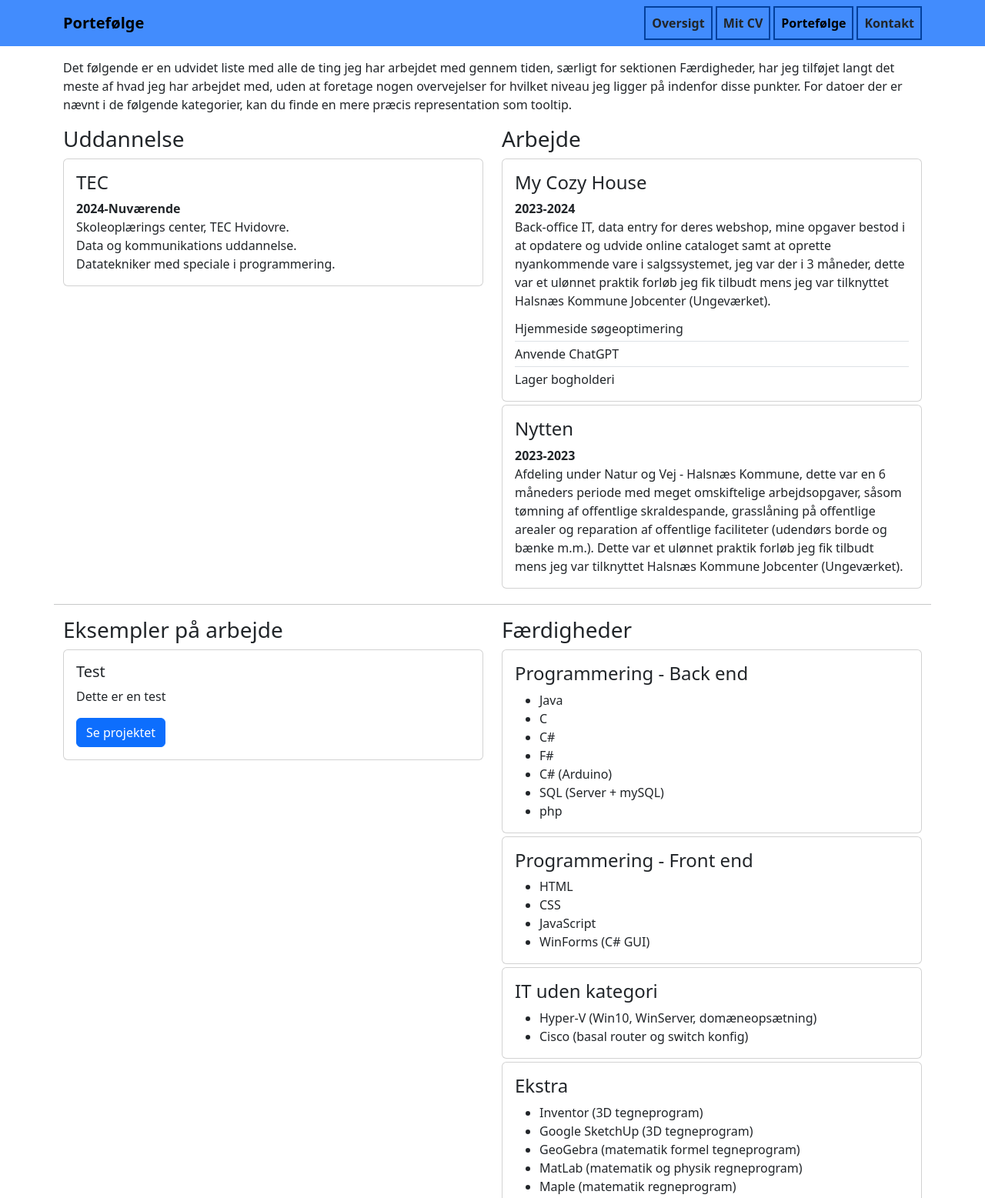
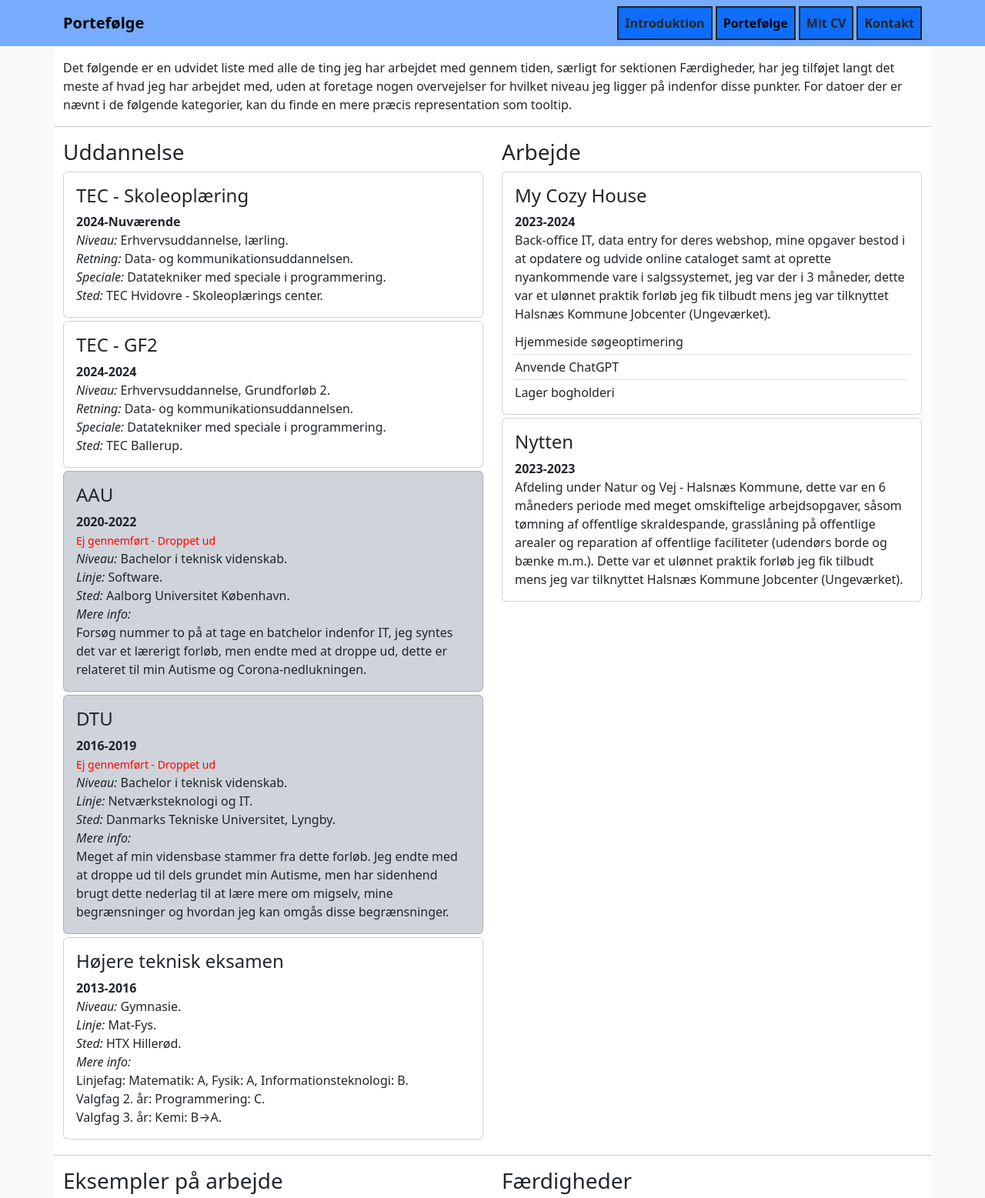
Before and after one commit to s164152MikkelKaa/s164152MikkelKaa.github.io, a plain HTML site: page portefoelge.html in a window 1280 px wide. Shown: the top 1557 px of the page at 77% size. Drawn offline with nearby package versions, Linux system fonts and the light colour scheme.

Commit message:
Continued work with the look, addet footer and backgrounds to all pages.

```diff
--- a/portefoelge.html
+++ b/portefoelge.html
@@ -9,9 +9,9 @@
     <!--<link rel="stylesheet" href="mystyles.css">-->
     <title>Portefølge</title>
   </head>
-  <body>
+  <body class="bg-light">
     <!-- Navbar at top, for page navigation -->
-    <nav class="navbar navbar-expand-md d-print-none mb-3" style="background-color: rgba(66, 140, 253, 1);">
+    <nav class="navbar navbar-expand-md d-print-none" style="background-color: rgba(119, 172, 253, 1);">
       <div class="container-md">
         <a href="#" class="navbar-brand">
           <span class="fw-bold">
@@ -27,16 +27,16 @@
         <!-- The list of site navigation links -->
         <div class="collapse navbar-collapse justify-content-end text-end mt-2 mt-md-0" id="the-navbar-stuff">
           <ul class="navbar-nav d-inline-flex text-start">
-            <li class="nav-item border border-2" style="--bs-border-opacity: 1; border-color: rgba(2, 64, 157, 1) !important;">
-              <a href="/" class="nav-link p-2 fw-bold text-dark">Oversigt</a>
+            <li class="nav-item border border-2 border-dark bg-primary">
+              <a href="/" class="nav-link p-2 fw-bold text-dark">Introduktion</a>
             </li>
-            <li class="nav-item border border-2 mt-1 mt-md-0 ms-md-1" style="--bs-border-opacity: 1; border-color: rgba(2, 64, 157, 1) !important;">
+            <li class="nav-item border border-2 border-dark bg-primary mt-1 mt-md-0 ms-md-1">
+              <a href="#" class="nav-link p-2 active fw-bolder" aria-current="page">Portefølge</a>
+            </li>
+            <li class="nav-item border border-2 border-dark bg-primary mt-1 mt-md-0 ms-md-1">
               <a href="/mikkel_kaa_cv.html" class="nav-link p-2 fw-bold text-dark">Mit CV</a>
             </li>
-            <li class="nav-item border border-2 mt-1 mt-md-0 ms-md-1" style="--bs-border-opacity: 1; border-color: rgba(2, 64, 157, 1) !important;">
-              <a href="#" class="nav-link p-2 active fw-bolder" aria-current="page">Portefølge</a>
-            </li>
-            <li class="nav-item border border-2 mt-1 mt-md-0 ms-md-1" style="--bs-border-opacity: 1; border-color: rgba(2, 64, 157, 1) !important;">
+            <li class="nav-item border border-2 border-dark bg-primary mt-1 mt-md-0 ms-md-1">
               <a href="/kontakt.html" class="nav-link p-2 fw-bold text-dark">Kontakt</a>
             </li>
           </ul>
@@ -46,18 +46,75 @@
 
     <!-- The top part of the page, after the navbar -->
     <section id="the-start">
-      <div class="container-md">
-        <p>Det følgende er en udvidet liste med alle de ting jeg har arbejdet med gennem tiden, særligt for sektionen Færdigheder, har jeg tilføjet langt det meste af hvad jeg har arbejdet med, uden at foretage nogen overvejelser for hvilket niveau jeg ligger på indenfor disse punkter. For datoer der er nævnt i de følgende kategorier, kan du finde en mere præcis representation som tooltip.</p>
+      <div class="container-md pt-3 pb-5 bg-white">
+        <p>
+          Det følgende er en udvidet liste med alle de ting jeg har arbejdet med gennem tiden, særligt for
+          sektionen Færdigheder, har jeg tilføjet langt det meste af hvad jeg har arbejdet med, uden at foretage
+          nogen overvejelser for hvilket niveau jeg ligger på indenfor disse punkter. For datoer der er nævnt i
+          de følgende kategorier, kan du finde en mere præcis representation som tooltip.
+        </p>
         <div class="row">
+          <hr>
           <div class="col-12 col-sm-6">
             <h3>Uddannelse</h3>
             <div class="card mb-1">
               <div class="card-body">
-                <h4>TEC</h4>
-                <div><strong><span title="2024-06-25">2024</span>-<span title="Opdateret 2024-11-11">Nuværende</span></strong></div>
-                Skoleoplærings center, TEC Hvidovre.<br>
-                Data og kommunikations uddannelse.<br>
-                Datatekniker med speciale i programmering.
+                <h4>TEC - Skoleoplæring</h4>
+                <div><strong><span title="2024-06-25">2024</span>-<span title="Opdateret 2024-11-18">Nuværende</span></strong></div>
+                <i>Niveau:</i> Erhvervsuddannelse, lærling.<br>
+                <i>Retning:</i> Data- og kommunikationsuddannelsen.<br>
+                <i>Speciale:</i> Datatekniker med speciale i programmering.<br>
+                <i>Sted:</i> TEC Hvidovre - Skoleoplærings center.
+              </div>
+            </div>
+            <div class="card mb-1">
+              <div class="card-body">
+                <h4>TEC - GF2</h4>
+                <div><strong><span title="2024-01-15">2024</span>-<span title="2024-06-24">2024</span></strong></div>
+                <i>Niveau:</i> Erhvervsuddannelse, Grundforløb 2.<br>
+                <i>Retning:</i> Data- og kommunikationsuddannelsen.<br>
+                <i>Speciale:</i> Datatekniker med speciale i programmering.<br>
+                <i>Sted:</i> TEC Ballerup.
+              </div>
+            </div>
+            <div class="card mb-1" style="background-color: rgba(206, 212, 218, 1);">
+              <div class="card-body">
+                <h4>AAU</h4>
+                <div><strong><span title="2020-09-01">2020</span>-<span title="2022-03-21">2022</span></strong></div>
+                <small style="color: red;">Ej gennemført - Droppet ud</small><br>
+                <i>Niveau:</i> Bachelor i teknisk videnskab.<br>
+                <i>Linje:</i> Software.<br>
+                <i>Sted:</i> Aalborg Universitet København.<br>
+                <i>Mere info:</i><br>
+                Forsøg nummer to på at tage en batchelor indenfor IT, jeg syntes det var et lærerigt forløb, men
+                endte med at droppe ud, dette er relateret til min Autisme og Corona-nedlukningen.
+              </div>
+            </div>
+            <div class="card mb-1" style="background-color: rgba(206, 212, 218, 1);">
+              <div class="card-body">
+                <h4>DTU</h4>
+                <div><strong><span title="2016-08-19">2016</span>-<span title="2019-01-03">2019</span></strong></div>
+                <small style="color: red;">Ej gennemført - Droppet ud</small><br>
+                <i>Niveau:</i> Bachelor i teknisk videnskab.<br>
+                <i>Linje:</i> Netværksteknologi og IT.<br>
+                <i>Sted:</i> Danmarks Tekniske Universitet, Lyngby.<br>
+                <i>Mere info:</i><br>
+                Meget af min vidensbase stammer fra dette forløb. Jeg endte med at droppe ud til dels grundet min
+                Autisme, men har sidenhend brugt dette nederlag til at lære mere om migselv, mine begrænsninger og
+                hvordan jeg kan omgås disse begrænsninger.
+              </div>
+            </div>
+            <div class="card mb-1">
+              <div class="card-body">
+                <h4>Højere teknisk eksamen</h4>
+                <div><strong><span title="ca. 2013-08-13">2013</span>-<span title="ca. 2016-06-22">2016</span></strong></div>
+                <i>Niveau:</i> Gymnasie.<br>
+                <i>Linje:</i> Mat-Fys.<br>
+                <i>Sted:</i> HTX Hillerød.<br>
+                <i>Mere info:</i><br>
+                Linjefag: Matematik: A, Fysik: A, Informationsteknologi: B.<br>
+                Valgfag 2. år: Programmering: C.<br>
+                Valgfag 3. år: Kemi: B&#8594;A.
               </div>
             </div>
           </div>
@@ -68,7 +125,9 @@
               <div class="card-body">
                 <h4>My Cozy House</h4>
                 <div><strong><span title="Oktober">2023</span>-<span title="Januar">2024</span></strong></div>
-                Back-office IT, data entry for deres webshop, mine opgaver bestod i at opdatere og udvide online cataloget samt at oprette nyankommende vare i salgssystemet, jeg var der i 3 måneder, dette var et ulønnet praktik forløb jeg fik tilbudt mens jeg var tilknyttet Halsnæs Kommune Jobcenter (Ungeværket).
+                Back-office IT, data entry for deres webshop, mine opgaver bestod i at opdatere og udvide online
+                cataloget samt at oprette nyankommende vare i salgssystemet, jeg var der i 3 måneder, dette var et
+                ulønnet praktik forløb jeg fik tilbudt mens jeg var tilknyttet Halsnæs Kommune Jobcenter (Ungeværket).
                 <ul class="list-group list-group-flush mt-2">
                   <li class="list-group-item py-1 px-0">Hjemmeside søgeoptimering</li>
                   <li class="list-group-item py-1 px-0">Anvende ChatGPT</li>
@@ -80,7 +139,10 @@
               <div class="card-body">
                 <h4>Nytten</h4>
                 <div><strong><span title="Ca. April">2023</span>-<span title="Oktober">2023</span></strong></div>
-                Afdeling under Natur og Vej - Halsnæs Kommune, dette var en 6 måneders periode med meget omskiftelige arbejdsopgaver, såsom tømning af offentlige skraldespande, grasslåning på offentlige arealer og reparation af offentlige faciliteter (udendørs borde og bænke m.m.). Dette var et ulønnet praktik forløb jeg fik tilbudt mens jeg var tilknyttet Halsnæs Kommune Jobcenter (Ungeværket).
+                Afdeling under Natur og Vej - Halsnæs Kommune, dette var en 6 måneders periode med meget omskiftelige
+                arbejdsopgaver, såsom tømning af offentlige skraldespande, grasslåning på offentlige arealer og reparation
+                af offentlige faciliteter (udendørs borde og bænke m.m.). Dette var et ulønnet praktik forløb jeg fik
+                tilbudt mens jeg var tilknyttet Halsnæs Kommune Jobcenter (Ungeværket).
               </div>
             </div>
           </div>
@@ -150,7 +212,7 @@
       </div>
     </section>
 
-    <footer class="bg-secondary pt-4 pb-5 mt-5">
+    <footer class="bg-secondary pt-4 pb-5">
       <div class="container-md">
         <p>
           Formålet med denne hjemmeside er at fungere som en udvidet oversigt over mine færdigheder og erfaringer,
```
Also changed, not shown: index.html (+24 -13 lines), kontakt.html (+21 -9 lines), mikkel_kaa_cv.html (+22 -11 lines).
